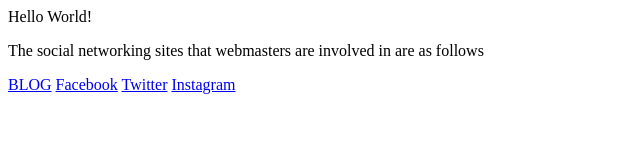
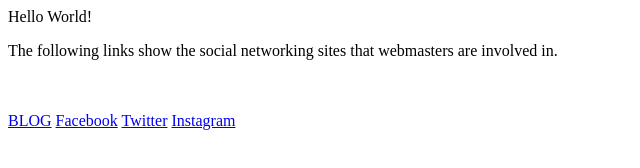
Before and after one commit to watanabe3tipapa/dotanddash, a plain HTML site: page index.html in a window 1280 px wide. Shown: the whole page, without its empty margins (0-640 px from the left). Drawn offline with Linux system fonts and the light colour scheme.

Commit message:
Update index.html

```diff
--- a/index.html
+++ b/index.html
@@ -1,6 +1,12 @@
-<p>Hello World!</p>
-<p>The social networking sites that webmasters are involved in are as follows</p>
+<p>
+  Hello World!
+</p>
 
+<p>
+  The following links show the social networking sites that webmasters are involved in.
+</p>
+<br>
+<br >
 <a href="http://watanabe3ti.txt-nifty.com/f2f/" target="_blank">BLOG</a>
 
 <a href="https://www.facebook.com/toru.watanabe3ti" target="_blank">Facebook</a>
```
